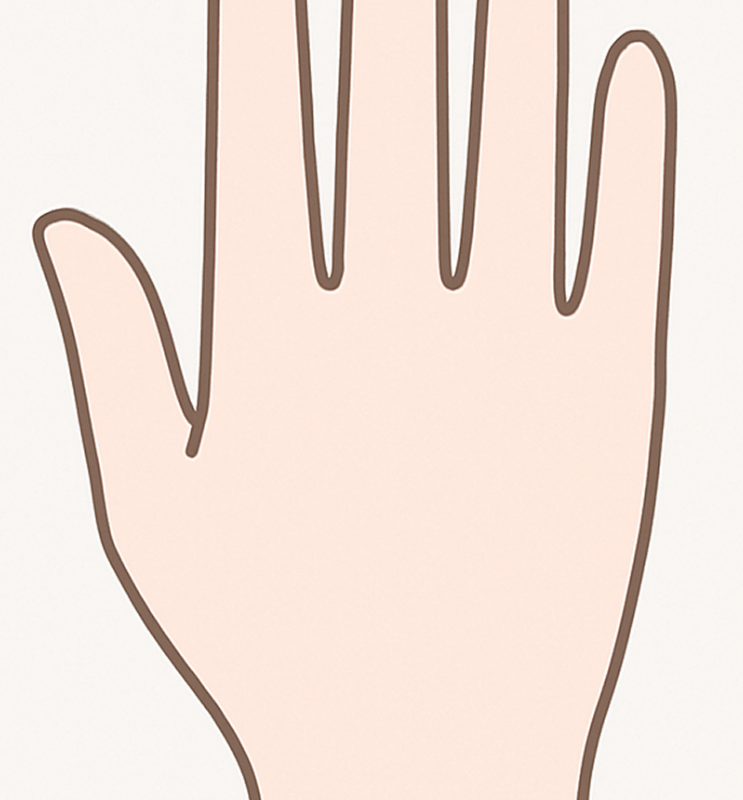
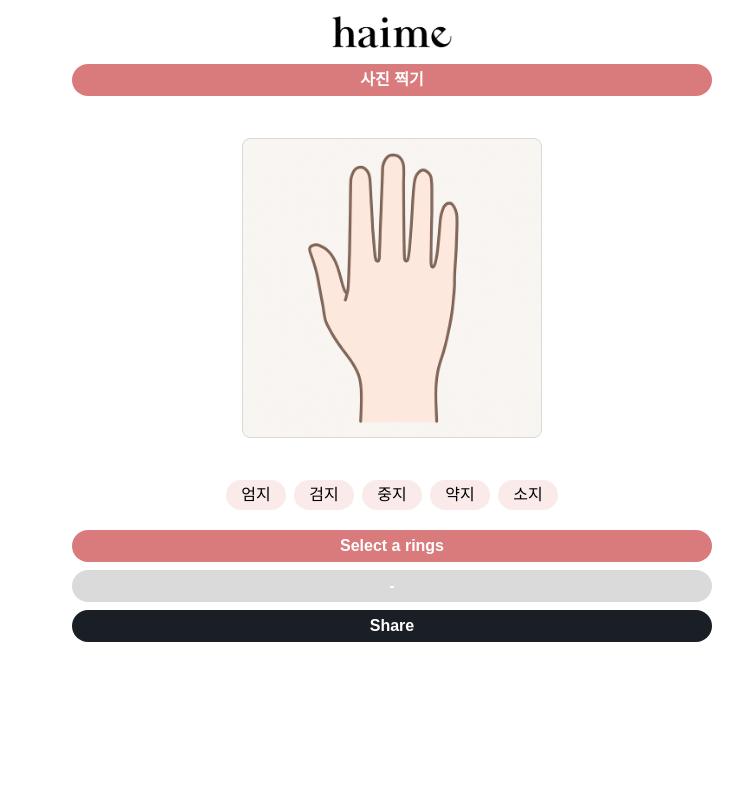
Before and after one commit to mhoo999/lets-try, a Next.js app: page / in a window 1280 px wide. Shown: the whole page, without its empty margins (248-991 px from the left). Built offline with nearby package versions, Linux system fonts and the light colour scheme.

Commit message:
fix: HandGuide 레이아웃 개선 - 이미지가 부모 영역을 벗어나지 않도록 position, aspect, object-contain 적용

```diff
--- a/app/components/HandGuide.tsx
+++ b/app/components/HandGuide.tsx
@@ -5,12 +5,15 @@ export default function HandGuide({ imageUrl }: { imageUrl?: string }) {
   // 기본 이미지 경로
   const defaultImage = '/hand.png';
   return (
-    <div className="flex items-center justify-center w-full h-full aspect-square bg-[#dadada] rounded-[8px] border border-[#dadada] overflow-hidden">
-      {imageUrl ? (
-        <Image src={imageUrl} alt="손 사진" className="object-cover w-full h-full" fill sizes="100vw" />
-      ) : (
-        <Image src={defaultImage} alt="기본 손 가이드" className="object-cover w-full h-full" fill sizes="100vw" />
-      )}
+    <div className="relative w-full max-w-[300px] aspect-square bg-[#dadada] rounded-[8px] border border-[#dadada] overflow-hidden flex items-center justify-center">
+      <Image
+        src={imageUrl || defaultImage}
+        alt={imageUrl ? '손 사진' : '기본 손 가이드'}
+        fill
+        className="object-contain"
+        sizes="100vw"
+        priority
+      />
     </div>
   );
 }
```
